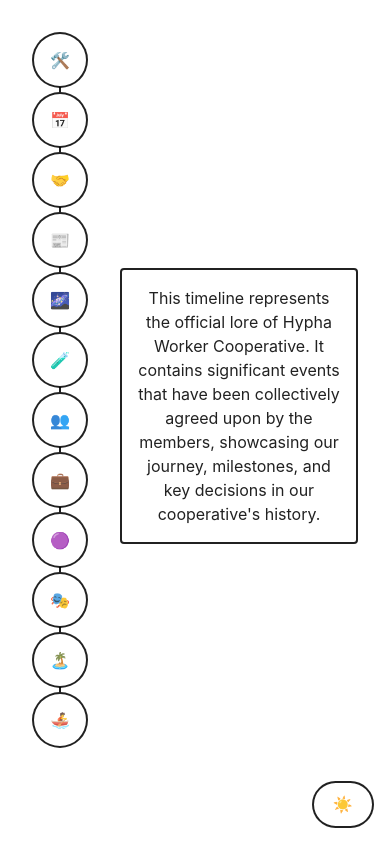
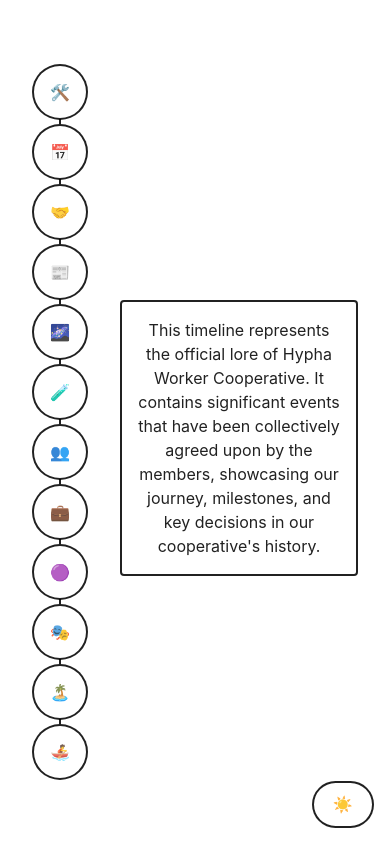
Before and after one commit to hyphacoop/governance-experiment, a Svelte app in the folder timeline/: page / in a window 390 px wide. Built offline with nearby package versions, Linux system fonts and the light colour scheme.

Commit message:
center content on mobile

```diff
--- a/timeline/src/app.css
+++ b/timeline/src/app.css
@@ -51,6 +51,11 @@
   min-height: 100vh;
 }
 
+@media (max-width: 887px) {
+  body {
+    place-items: center;
+  }
+}
 h1 {
   font-size: 3.2em;
   line-height: 1.1;
```
